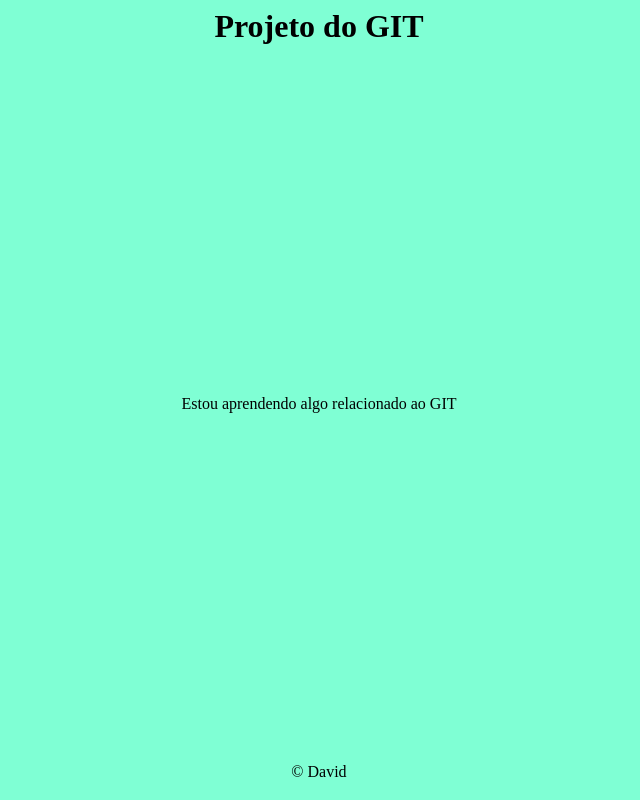
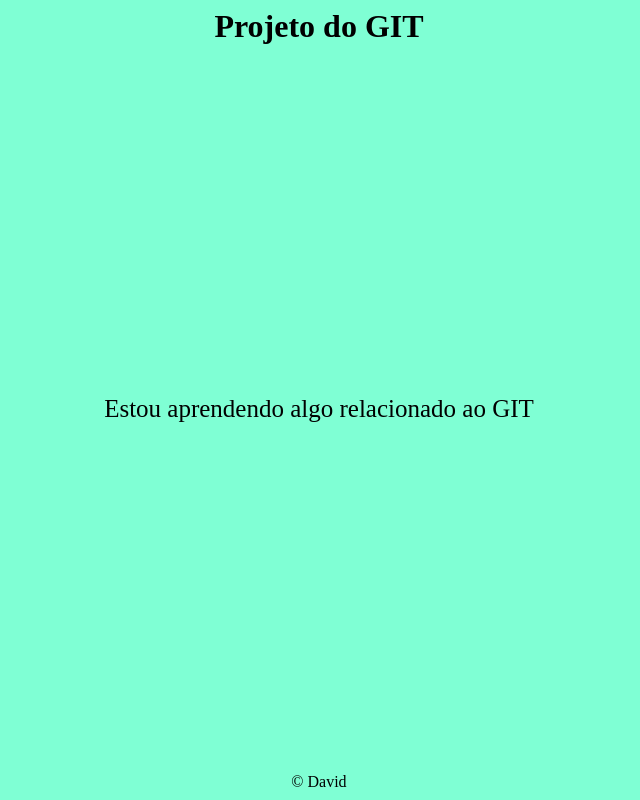
Before and after one commit to ydavidrkz/meu-site-teste, a plain HTML site: page index.html in a window 1280 px wide. Shown: the whole page, without its empty margins (321-961 px from the left). Drawn offline with Linux system fonts and the light colour scheme.

Commit message:
Aumento do texto do paragrafo

```diff
--- a/Untitled-1.css
+++ b/Untitled-1.css
@@ -9,4 +9,5 @@
 
 p {
     margin-top: 350px;
+    font-size: 25;
 }
```
